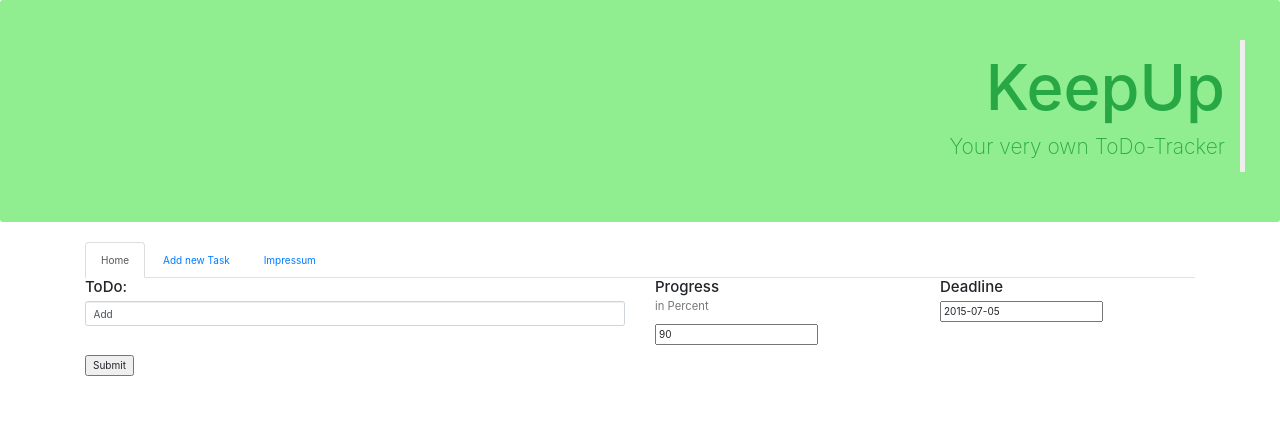
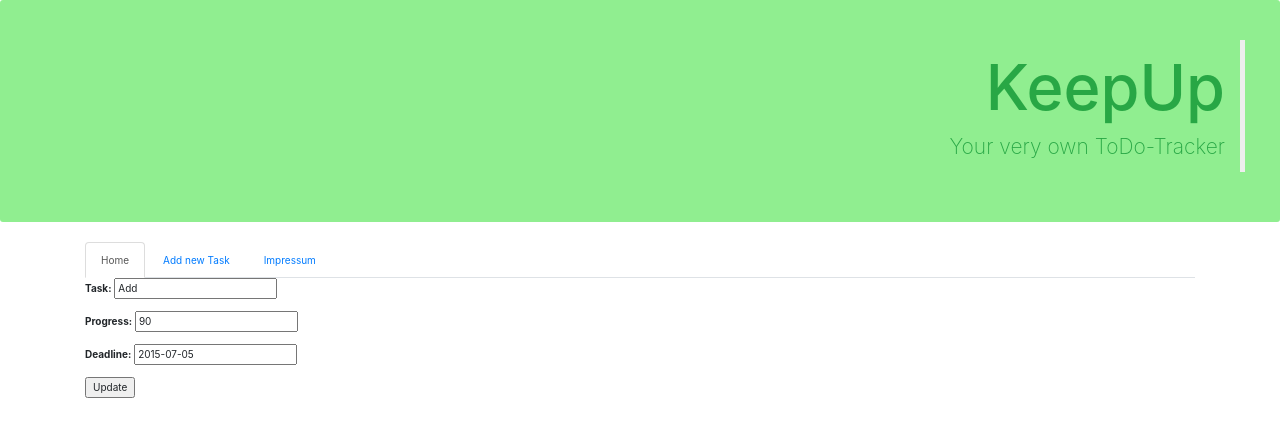
Before and after one commit to Krymnos/ToDoTracker2, a Django app: page /toDoTracker/edit/9 in a window 1280 px wide. Shown: the top 437 px of the page. Run offline with Django 3.2, Linux system fonts and the light colour scheme; data comes from the database, SQL or seed files in the repository; both versions use the stored data as it was after the commit; some libraries are stand-ins or nearby versions.

Commit message:
Edit Task works
Editing Tasks now works!

```diff
--- a/toDo/templates/Edit-Task.html
+++ b/toDo/templates/Edit-Task.html
@@ -57,55 +57,13 @@
           <li><a href="/toDoTracker/Impressum.html">Impressum</a></li>
         </ul>
 
-		<form role ="form" method="post" class="form">
+	 <form role="form" action="" method="post" class="form">
+    <div class="container">
     {% csrf_token %}
-		<div class="row">
-    	<div class="col-sm-6">
-        <h4>
-          ToDo:
-        </h4>
-  		  <div class="form-group">
-      		<label class="sr-only" for="newTask">
-            ToDo:
-          </label>
-          <!--field for editing tasks -->
-          <input type="text" class="form-control" id="newTask" maxlength="160" value="{{ list.task }}"/>
-			 </div>
-		  </div>
-    <div class="col-sm-3">
-      <h4>
-        Progress
-        <p>
-          <small>
-            in Percent
-          </small>
-        </p>
-      </h4>
-      <div class="form-group">
-        <!-- field for editing progress -->
-        <label class="sr-only" for="progress">
-          Progress
-        </label>
-        <input type="text" id="progress" name="progress" min="0" max="100" value="{{ list.progress }}"/>
-      </div>
     </div>
-    <div class="col-sm-3">
-      <h4>
-        Deadline
-      </h4>
-      <div class="form-group">
-        <!-- field for editing the deadline -->
-        <label class="sr-only" for="deadline">
-          Deadline:
-        </label>
-        <input type="text" id="deadline" name="deadline" value="{{ list.deadline }}"/>
-      </div>
-    </div>
-
-
-    </div>
-
-    <input type="submit" value="Submit"/>
+    {{ form.as_p }}
+    <input type="submit" value="Update"/>
+  </div>
 
   </form>
 
--- a/toDo/toDoTracker/forms.py
+++ b/toDo/toDoTracker/forms.py
@@ -1,4 +1,5 @@
 from django import forms
+from toDoTracker.models import List
 
 class NewTaskForm(forms.Form):
     task = forms.CharField(max_length=160)
--- a/toDo/toDoTracker/models.py
+++ b/toDo/toDoTracker/models.py
@@ -19,3 +19,6 @@ class List(models.Model):
   class Admin:
 
     pass
+
+  def get_absolute_url(self):
+    return u'/toDoTracker/'
--- a/toDo/toDoTracker/urls.py
+++ b/toDo/toDoTracker/urls.py
@@ -6,4 +6,5 @@ urlpatterns = patterns('',
     url(r'^edit/(?P<pk>\d+)$', views.TaskUpdateView.as_view(), name='edit_task'),
     url(r'^New-Task.html', views.ToDoCreate.as_view(), name = 'new_task'),
     url(r'^Impressum.html', views.ImpressumView.as_view()),
+
     )
--- a/toDo/toDoTracker/views.py
+++ b/toDo/toDoTracker/views.py
@@ -66,6 +66,7 @@ class ToDoCreate(CreateView):
     success_url ='/toDoTracker/'
 
 
+
 class TaskUpdateView(UpdateView):
     template_name = 'Edit-Task.html'
     model = List
```
Also changed, not shown: toDo/db.sqlite3.
